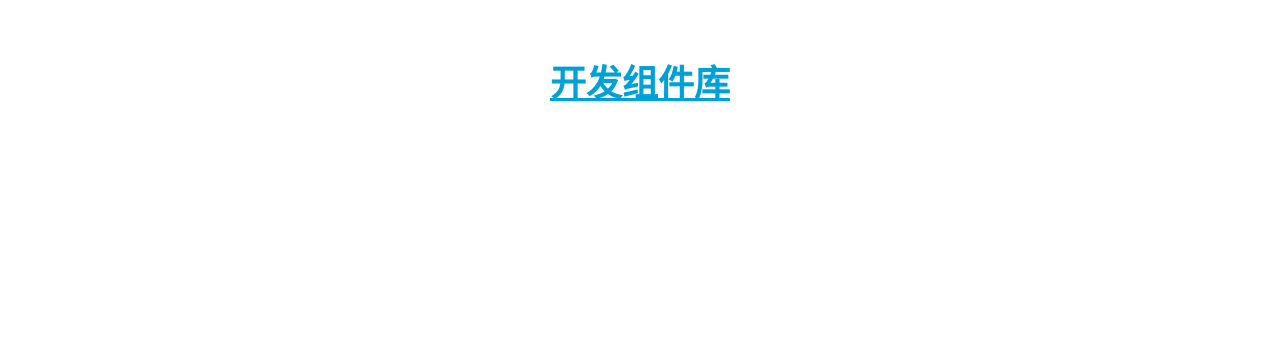
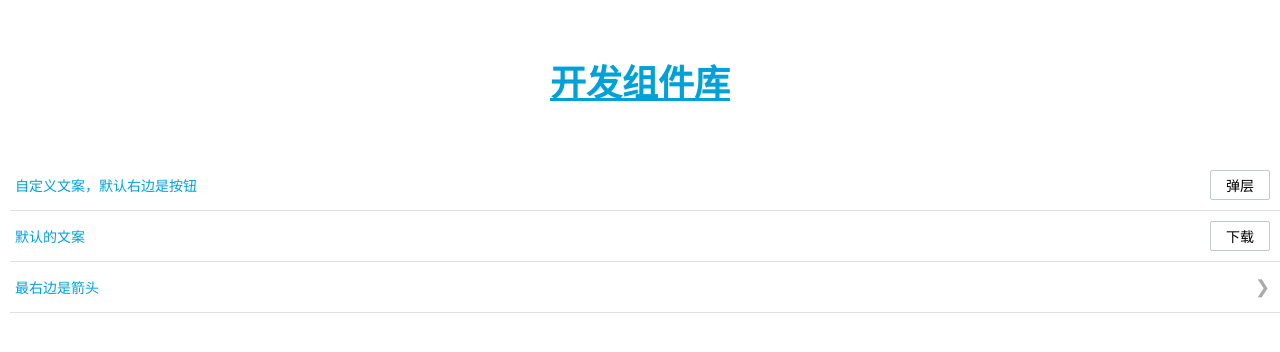
Before and after one commit to imqw/vue-project, a Vue app: page /#/list in a window 1280 px wide. Shown: the top 352 px of the page. Built offline with nearby package versions, Linux system fonts and the light colour scheme.

Commit message:
学习完结篇--列表组件

```diff
--- /dev/null
+++ b/src/components/quiArrow.vue
@@ -0,0 +1,16 @@
+<template>
+  <a class="qui-arrow">❯</a>
+</template>
+
+<script>
+export default {
+
+}
+</script>
+<style scoped>
+  .qui-arrow{
+    font-size: 18px;
+    color: #aaa;
+    margin-right: 10px;
+  }
+</style>
--- /dev/null
+++ b/src/components/quiList.vue
@@ -0,0 +1,63 @@
+<template>
+  <div class="qui-list">
+    <span class="list-tips">{{tipsText}}</span>
+    <component :is="currentView" v-on:btnClickEvent="clickEvent" :msg=msg class="small"  keep-alive></component>
+  </div>
+</template>
+
+<script>
+import qiuButton from '../components/quiButton'
+import quiArrow from './quiArrow'
+
+export default {
+  name: 'quiList',
+  props: {
+    msg: {
+      default: '下载'
+    },
+    tipsText: {
+      default: '默认的文案'
+    },
+    currentView: {
+      default: 'qiu-btn'
+    }
+  },
+  components: {
+    'qiu-btn': qiuButton,
+    'qui-arrow': quiArrow
+  },
+  methods: {
+    clickEvent () {
+      alert('按钮点击事件')
+    }
+  }
+}
+</script>
+
+<style scoped>
+  .qui-list{
+    padding: 10px 0;
+    margin-left: 10px;
+    overflow: hidden;
+    border-bottom: 1px solid #e0e0e0;
+    vertical-align: middle;
+    display: flex;
+    justify-content:center;
+    align-items:Center;
+    min-height: 30px;
+  }
+  .qui-list .qui-btn{
+    float: right;
+    margin-right: 10px;
+
+  }
+  .qui-list .list-tips{
+    padding: 0 5px;
+    color: #00A0D8;
+    float: left;
+    vertical-align: middle;
+    flex:1;
+    text-align: left;
+    font-size: 14px;
+  }
+</style>
--- /dev/null
+++ b/src/page/pageQuiList.vue
@@ -0,0 +1,40 @@
+//index.vue
+<template>
+  <div id="pageQuiList">
+    <qui-list tipsText="自定义文案，默认右边是按钮" msg="弹层"></qui-list>
+    <qui-list v-on:btnClickEvent="test"></qui-list>
+    <qui-list ref="child1" tipsText="最右边是箭头" currentView="qui-arrow"></qui-list>
+  </div>
+</template>
+
+<script>
+import quiList from '../components/quiList.vue'
+export default {
+  name: 'pageQuiList',
+  components: {
+    'qui-list': quiList
+  },
+  methods:{
+    test: function () {
+      alert('我是自定义的方法')
+    }
+  },
+  beforeCreate: function () {}, // 组件实例化之前
+  created: function () {}, // 组件实例化了
+  beforeMount: function () {}, // 组件写入dom结构之前
+  mounted: function () { // 组件写入dom结构了
+    console.log(this.$el)
+    console.log(this.$children)
+    console.log(this.$refs)
+    console.log(this.$refs.child1.msg)
+  },
+  beforeUpdate: function () {}, // 组件更新前
+  updated: function () {}, // 组件更新比如修改了文案
+  beforeDestroy: function () {}, // 组件销毁之前
+  destroyed: function () {} // 组件已经销毁
+}
+</script>
+
+<style scoped>
+
+</style>
--- a/src/router/index.js
+++ b/src/router/index.js
@@ -3,6 +3,7 @@ import Router from 'vue-router'
 import index from '../page/index'
 import pageQuiButton from '../page/pageQuiButton'
 import pageQuiNav from '../page/pageQuiNav'
+import pageQuiList from '../page/pageQuiList'
 
 Vue.use(Router)
 
@@ -22,6 +23,11 @@ export default new Router({
       path: '/nav',
       name: 'nav',
       component: pageQuiNav
+    },
+    {
+      path: '/list',
+      name: 'list',
+      component: pageQuiList
     }
   ]
 })
```
